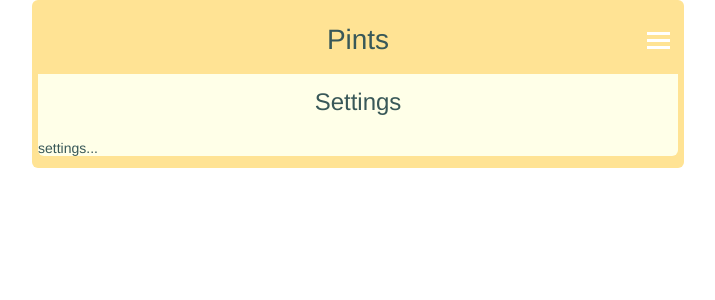
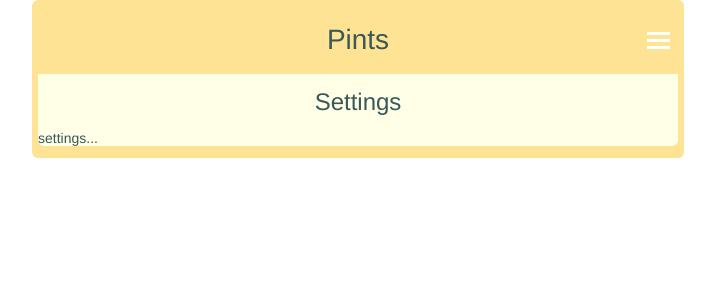
Before and after one commit to richardtraindl/pints, a Jekyll site: the page built from pints/settings.html, in a window 1280 px wide. Shown: the top 300 px of the page, without its empty margins (282-997 px from the left). Built offline with Jekyll 4.4.1, drawn with Linux system fonts in a browser that asks for light colours.

Commit message:
Update settings.html

```diff
--- a/pints/settings.html
+++ b/pints/settings.html
@@ -7,7 +7,7 @@
   <article>
     <h2>Settings</h2>
 
-    <div class="small-gap"></div>
-
-    <p>settings...</p>
+    <section>
+      <p>settings...</p>
+    </section>
   </article>
```
